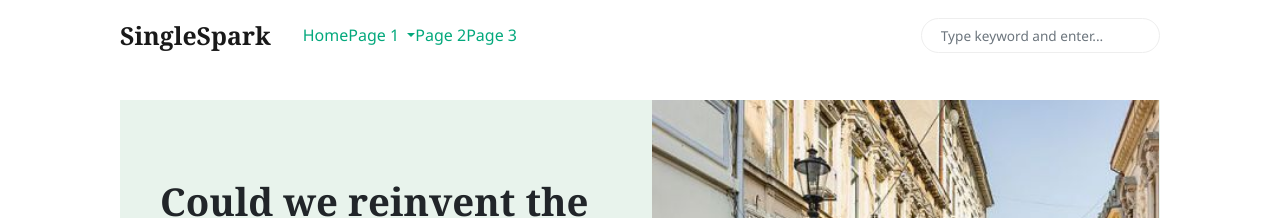
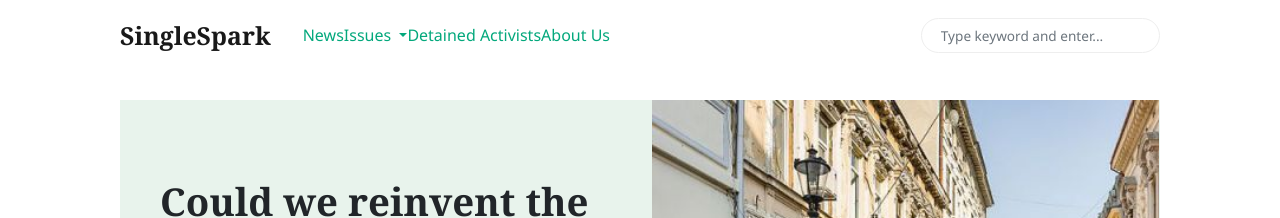
Before and after one commit to laoquan18/laoquan18.github.io, a Jekyll site: the page built from index.html, in a window 1280 px wide. Shown: the top 218 px of the page. Built offline with Jekyll 4.4.1, drawn with Linux system fonts in a browser that asks for light colours; nearby versions of some CDN libraries; the list of posts is cut into pages by our own code.

Commit message:
Update menu-header.html

```diff
--- a/_includes/menu-header.html
+++ b/_includes/menu-header.html
@@ -1,14 +1,13 @@
 <!--  Replace menu links here -->
 
-      <li class="active"><a href="#">Home</a></li>
+      <li><a href="{{site.baseurl}}/news.html">News</a></li>
       <li class="dropdown">
-        <a class="dropdown-toggle" data-toggle="dropdown" href="#">Page 1
+        <a class="dropdown-toggle" data-toggle="dropdown" href="{{site.baseurl}}/issues.html">Issues
         <span class="caret"></span></a>
         <ul class="dropdown-menu">
-          <li><a href="#">Page 1-1</a></li>
-          <li><a href="#">Page 1-2</a></li>
-          <li><a href="#">Page 1-3</a></li>
+          <li><a href="{{site.baseurl}}/issues/jasic.html">Jasic</a></li>
+          <li><a href="{{site.baseurl}}/issues/silicosis.html">Silicosis</a></li>
         </ul>
       </li>
-      <li><a href="#">Page 2</a></li>
-      <li><a href="#">Page 3</a></li>
+      <li><a href="{{site.baseurl}}/detainees.html">Detained Activists</a></li>
+      <li><a href="{{site.baseurl}}/about.html">About Us</a></li>
```
